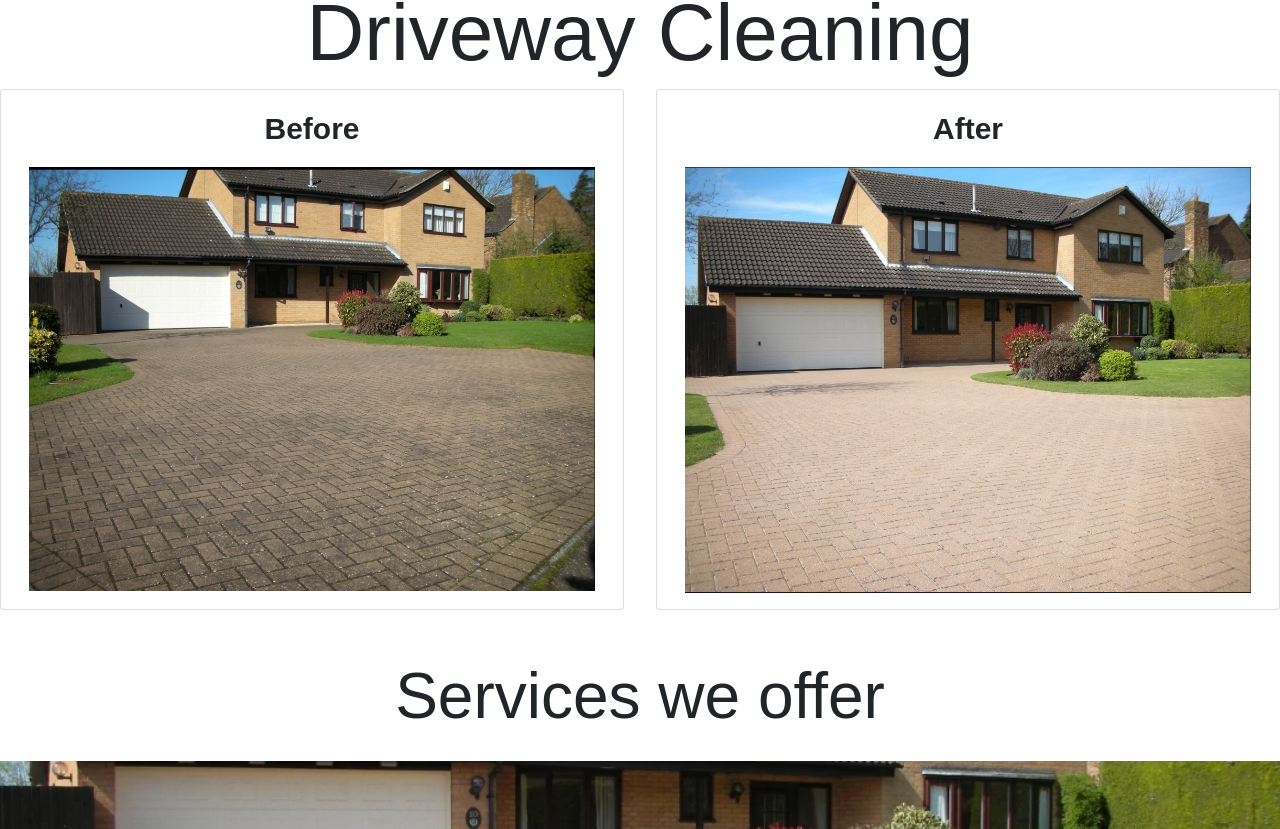
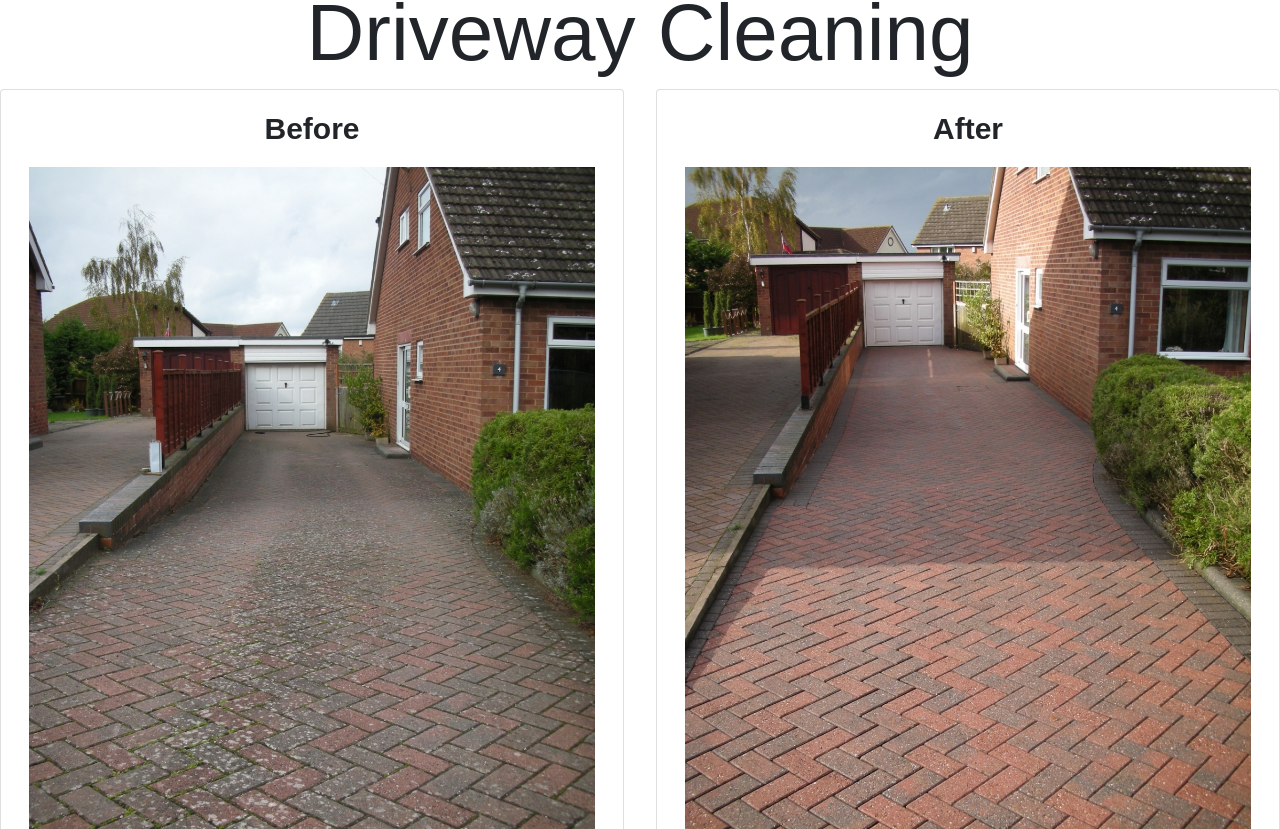
Before and after one commit to micrometreuk/evansexteriorcleaning, a Next.js app: page / in a window 1280 px wide. Shown: the part 851-1680 px from the top of the page. Built offline with nearby package versions, Linux system fonts and the light colour scheme.

Commit message:
adjusing imags

```diff
--- a/components/DriveWays/DriveWays.jsx
+++ b/components/DriveWays/DriveWays.jsx
@@ -27,7 +27,7 @@ export function BeforeImage() {
             <motion.div className="single" initial="exit" animate="enter" exit="exit">
                 <motion.img
                     variants={imageVariants}
-                    src={`./images/driveway/drive1.jpg`}
+                    src={`./images/driveway/drive3.jpg`}
                     alt="driveways pics" />
             </motion.div>
             <style>
@@ -54,7 +54,7 @@ export function AfterImage() {
             <motion.div className="single" initial="exit" animate="enter" exit="exit">
                 <motion.img
                     variants={imageVariants}
-                    src={`./images/driveway/drive2.jpg`}
+                    src={`./images/driveway/drive4.jpg`}
                     alt="driveways pics" />
             </motion.div>
             <style>
```
